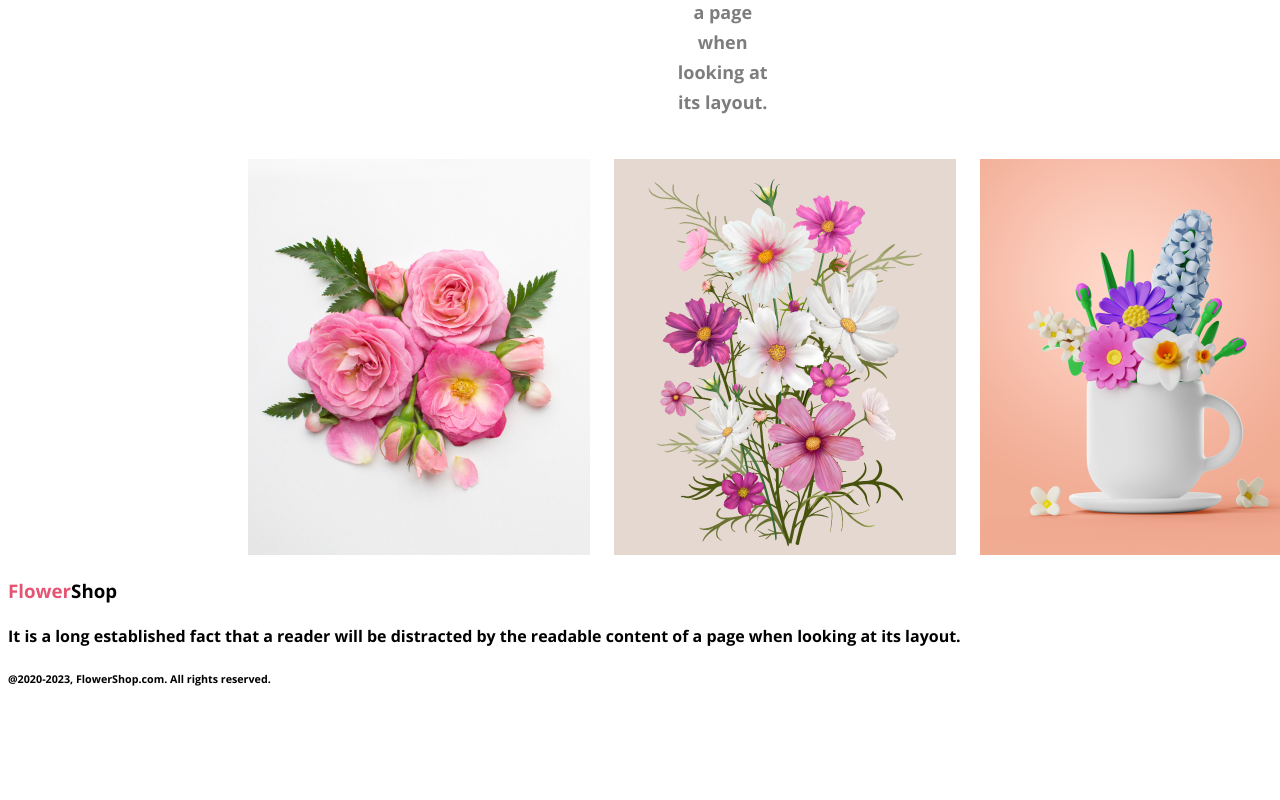
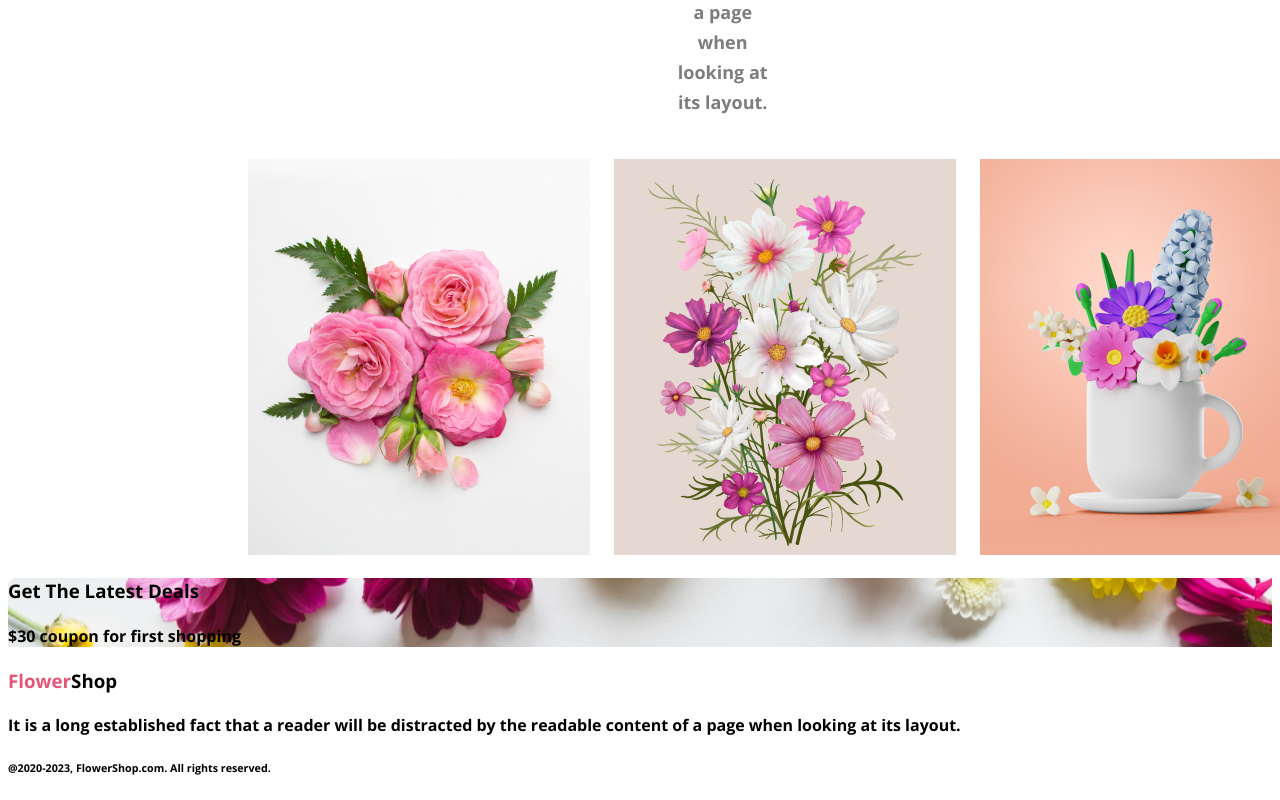
Before and after one commit to NoobCoderIsSed/my-flower-shop-website, a plain HTML site: page index.html in a window 1280 px wide. Shown: the part 3825-4625 px from the top of the page. Before the commit the page ends 4536 px from the top, so only its background shows below. Drawn offline with nearby package versions, Linux system fonts and the light colour scheme.

Commit message:
background image added

```diff
--- a/index.html
+++ b/index.html
@@ -102,6 +102,15 @@
             </div>
 
         </section>
+        <div class="latest">
+            <div class="latest-tittle">
+                <h3>Get The Latest Deals</h3>
+            </div>
+            <div class="latest-description">
+                <h4>$30 coupon for first shopping</h4>
+            </div>
+
+        </div>
 
     </main>
     <footer>
--- a/styles/flower.css
+++ b/styles/flower.css
@@ -243,4 +243,7 @@ body {
     gap: 24px;
     display: flex;
 }
+.latest{
+    background-image: url('../img/Rectangle\ 9.png');
+}
 /* Footer */
```
Also changed, not shown: img/Rectangle 9.png (added).
